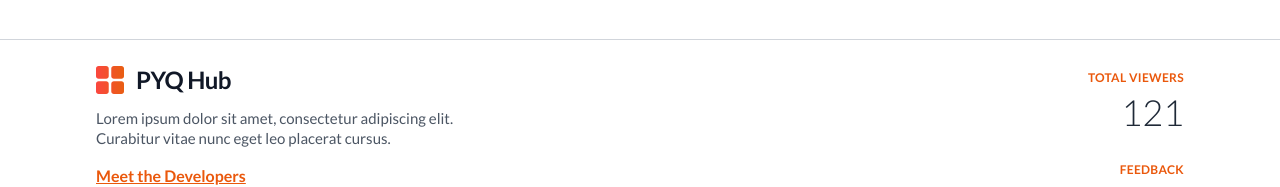
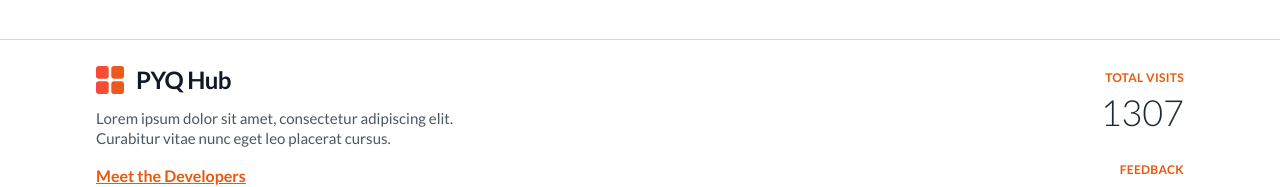
Before and after one commit to Git-shivansh/Nexus-Frontend, a React (Vite) app: page /exam-vault in a window 1280 px wide. Shown: the part 897-1084 px from the top of the page. Built offline with nearby package versions, Linux system fonts and the light colour scheme.

Commit message:
Total Visits

```diff
--- a/src/components/Footer.jsx
+++ b/src/components/Footer.jsx
@@ -29,10 +29,10 @@ const Footer = () => (
         <div className="flex flex-col items-center sm:items-end gap-6 w-full">
           <div className="text-center sm:text-right w-full">
             <span className="font-semibold text-orange-600 text-xs tracking-wide uppercase">
-              Total Viewers
+              Total Visits
             </span>
             <div className="text-2xl sm:text-3xl md:text-4xl font-light text-gray-800 dark:text-gray-200 mt-1">
-              121
+              1307
             </div>
           </div>
           <div className="text-center sm:text-right w-full">
```
